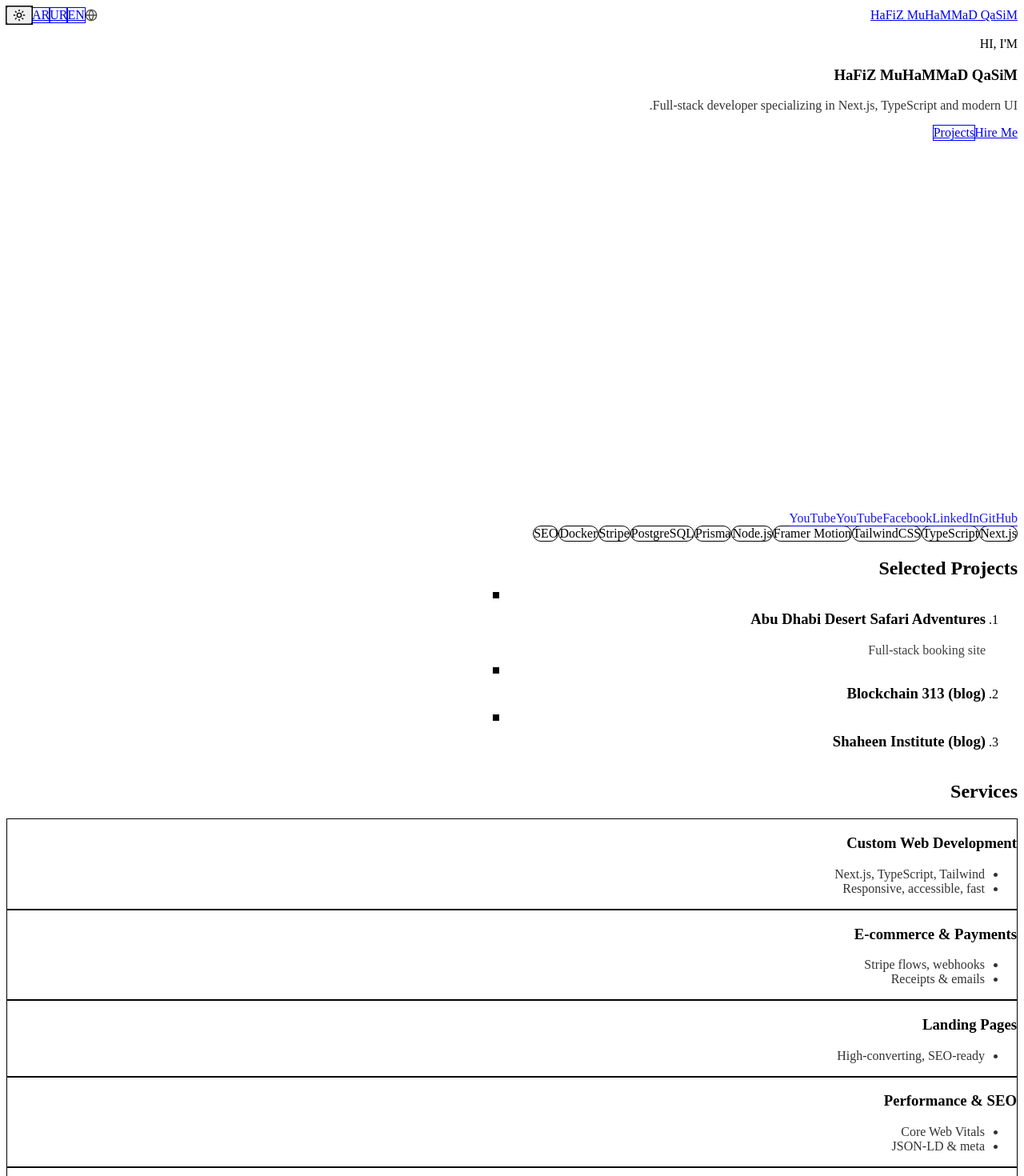
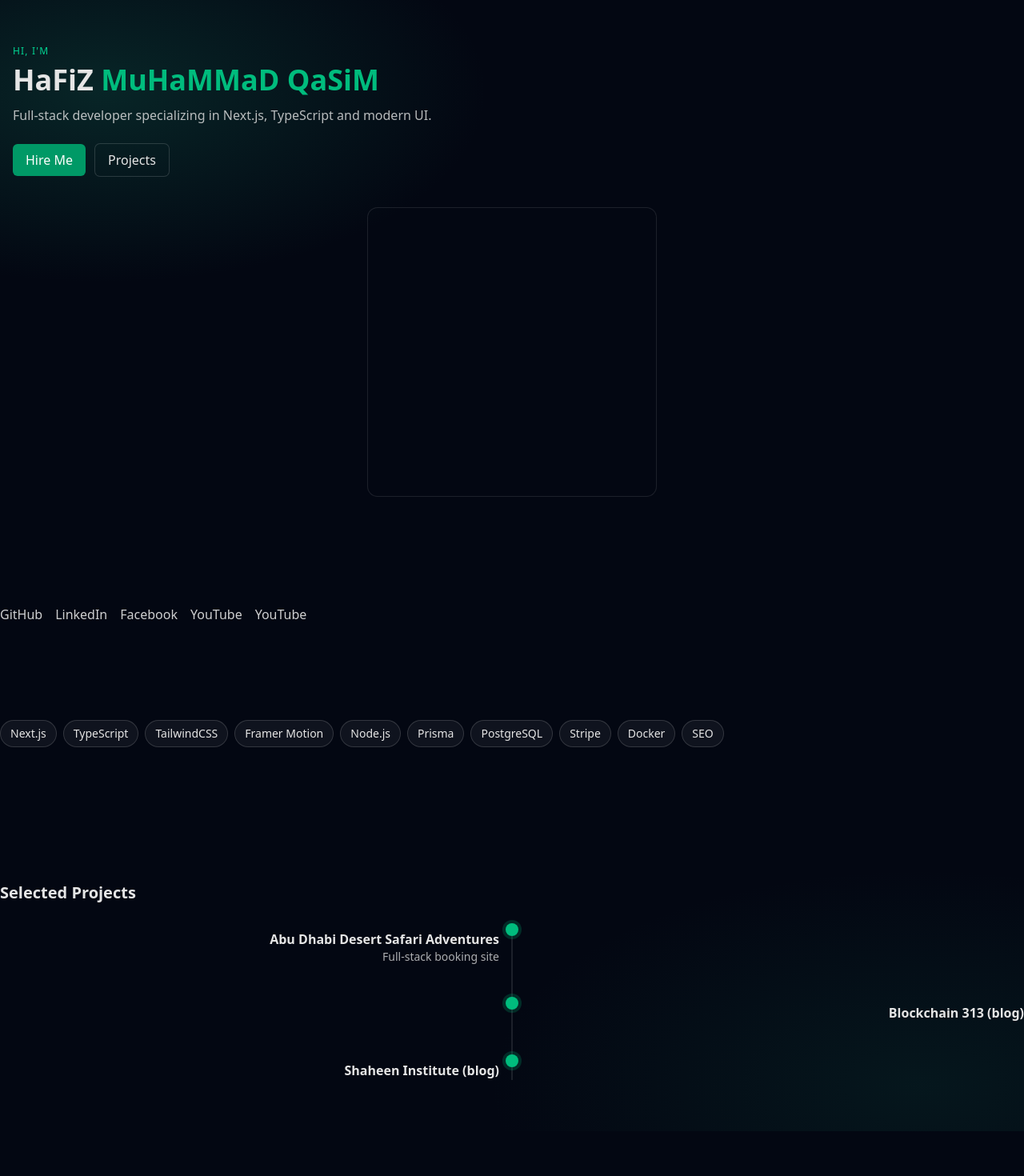
Before and after one commit to meqasim/qasim-portfolio, a Next.js app: page /ar in a window 1280 px wide. Shown: the top 1470 px of the page at 80% size. After the commit the page ends 1414 px from the top, so only its background shows below. Built offline with nearby package versions, Linux system fonts and the light colour scheme.

Commit message:
Resolving Error

```diff
--- a/package.json
+++ b/package.json
@@ -9,12 +9,14 @@
     "lint": "eslint"
   },
   "dependencies": {
+    "@tailwindcss/cli": "^4.1.15",
     "clsx": "^2.1.1",
     "framer-motion": "^12.23.24",
     "lucide-react": "^0.546.0",
     "next": "15.5.6",
     "next-intl": "^4.3.12",
     "next-themes": "^0.4.6",
+    "postcss": "^8.5.6",
     "react": "19.1.0",
     "react-dom": "19.1.0",
     "zod": "^4.1.12"
--- a/postcss.config.mjs
+++ b/postcss.config.mjs
@@ -1,5 +1,5 @@
 export default {
   plugins: {
-    "@tailwindcss/postcss": {}
+    "@tailwindcss/postcss": {},
   }
 }
--- a/src/app/[locale]/layout.tsx
+++ /dev/null
@@ -1,53 +0,0 @@
-import type {ReactNode} from "react";
-import type {AbstractIntlMessages} from "next-intl";
-import {NextIntlClientProvider} from "next-intl";
-import {getMessages, setRequestLocale} from "next-intl/server";
-import Script from "next/script";
-import Navbar from "@/components/site/navbar";
-import {Footer} from "@/components/site/footer";
-
-export const runtime = "edge";
-
-const SUPPORTED = ["en","ur","ar"] as const;
-type Locale = (typeof SUPPORTED)[number];
-const isRTL = (l: Locale) => l === "ar";
-
-export default async function LocaleLayout({
-  children,
-  params
-}: {
-  children: ReactNode;
-  params: Promise<{ locale: string }>;
-}) {
-  const { locale: raw } = await params;
-  const locale = (SUPPORTED.includes(raw as Locale) ? (raw as Locale) : "en") as Locale;
-
-  setRequestLocale(locale);
-  const messages = await getMessages<AbstractIntlMessages>();
-
-  return (
-    <html lang={locale} dir={isRTL(locale) ? "rtl" : "ltr"} suppressHydrationWarning>
-      <head>
-        <Script id="mq-theme-init" strategy="beforeInteractive">
-          {`(function(){try{
-              var s=localStorage.getItem('theme');
-              var d=window.matchMedia('(prefers-color-scheme: dark)').matches;
-              var t=(s==='light'||s==='dark')?s:(d?'dark':'light');
-              var r=document.documentElement;
-              if(t==='dark'){ r.classList.add('dark'); } else { r.classList.remove('dark'); }
-              r.setAttribute('data-theme',t);
-            }catch(e){}})();`}
-        </Script>
-      </head>
-      <body className="min-h-screen bg-white text-neutral-900 dark:bg-gray-950 dark:text-neutral-200">
-        <NextIntlClientProvider locale={locale} messages={messages}>
-          <Navbar />
-          <main className="pb-16">
-            {children}
-          </main>
-          <Footer />
-        </NextIntlClientProvider>
-      </body>
-    </html>
-  );
-}
--- a/src/app/[locale]/page.tsx
+++ b/src/app/[locale]/page.tsx
@@ -2,29 +2,14 @@ import Hero from "@/components/sections/hero";
 import SocialRow from "@/components/sections/social-row";
 import SkillsGrid from "@/components/sections/skills-grid";
 import ProjectsSection from "@/components/sections/projects-section";
-import ServicesTeaser from "@/components/sections/services-teaser";
-import Testimonials from "@/components/sections/testimonials";
 
 export default function Page() {
   return (
-    <>
-      <section className="container mx-auto px-4">
-        <Hero />
-        <SocialRow />
-        <SkillsGrid />
-      </section>
-
-      <section className="container mx-auto px-4">
-        <ProjectsSection />
-      </section>
-
-      <section className="container mx-auto px-4">
-        <ServicesTeaser />
-      </section>
-
-      <section className="container mx-auto px-4">
-        <Testimonials />
-      </section>
-    </>
+    <section className="space-y-16">
+      <Hero />
+      <SocialRow />
+      <SkillsGrid />
+      <ProjectsSection />
+    </section>
   );
 }
--- a/src/app/globals.css
+++ b/src/app/globals.css
@@ -1,44 +1,60 @@
-@tailwind base;
-@tailwind components;
-@tailwind utilities;
+@import "tailwindcss";
 
-/* Light tokens */
-:root {
-  --background: 0 0% 99%;
-  --foreground: 210 6% 10%;
-  --muted: 210 6% 96%;
-  --muted-foreground: 210 6% 40%;
-  --card: 0 0% 100%;
-  --card-foreground: 210 6% 10%;
-  --popover: 0 0% 100%;
-  --popover-foreground: 210 6% 10%;
-  --primary: 160 84% 39%;       /* emerald-500 */
-  --primary-foreground: 0 0% 100%;
-  --secondary: 160 84% 18%;
-  --secondary-foreground: 0 0% 100%;
-  --border: 210 6% 90%;
-  --input: 210 6% 90%;
-  --ring: 160 84% 39%;
+/* Theme tokens (Tailwind v4) */
+@theme {
+  --color-background: hsl(0 0% 99%);
+  --color-foreground: hsl(210 6% 10%);
+
+  --color-muted: hsl(210 6% 96%);
+  --color-muted-foreground: hsl(210 6% 40%);
+
+  --color-card: hsl(0 0% 100%);
+  --color-card-foreground: hsl(210 6% 10%);
+
+  --color-popover: hsl(0 0% 100%);
+  --color-popover-foreground: hsl(210 6% 10%);
+
+  --color-primary: hsl(160 84% 39%);           /* emerald-500 */
+  --color-primary-foreground: hsl(0 0% 100%);
+
+  --color-secondary: hsl(160 84% 18%);
+  --color-secondary-foreground: hsl(0 0% 100%);
+
+  --color-border: hsl(210 6% 90%);
+  --color-input: hsl(210 6% 90%);
+  --color-ring: hsl(160 84% 39%);
 }
 
-/* Dark tokens */
-.dark {
-  --background: 210 10% 8%;
-  --foreground: 0 0% 98%;
-  --muted: 210 10% 14%;
-  --muted-foreground: 210 6% 68%;
-  --card: 210 10% 10%;
-  --card-foreground: 0 0% 98%;
-  --popover: 210 10% 10%;
-  --popover-foreground: 0 0% 98%;
-  --primary: 160 84% 39%;
-  --primary-foreground: 0 0% 100%;
-  --secondary: 160 84% 20%;
-  --secondary-foreground: 0 0% 100%;
-  --border: 210 10% 20%;
-  --input: 210 10% 20%;
-  --ring: 160 84% 39%;
+/* Dark theme tokens (Tailwind v4) */
+@theme .dark {
+  --color-background: hsl(210 10% 8%);
+  --color-foreground: hsl(0 0% 98%);
+
+  --color-muted: hsl(210 10% 14%);
+  --color-muted-foreground: hsl(210 6% 68%);
+
+  --color-card: hsl(210 10% 10%);
+  --color-card-foreground: hsl(0 0% 98%);
+
+  --color-popover: hsl(210 10% 10%);
+  --color-popover-foreground: hsl(0 0% 98%);
+
+  --color-primary: hsl(160 84% 39%);
+  --color-primary-foreground: hsl(0 0% 100%);
+
+  --color-secondary: hsl(160 84% 20%);
+  --color-secondary-foreground: hsl(0 0% 100%);
+
+  --color-border: hsl(210 10% 20%);
+  --color-input: hsl(210 10% 20%);
+  --color-ring: hsl(160 84% 39%);
 }
 
-/* If your Tailwind config maps bg-background / text-foreground to these vars,
-   the toggle will switch properly. */
+/* Optional: base styles if you want them without adding classes on <body> */
+@layer base {
+  body {
+    /* If you already set `class="bg-background text-foreground"` in layout, this is optional */
+    background-color: var(--color-background);
+    color: var(--color-foreground);
+  }
+}
--- a/src/components/sections/hero.tsx
+++ b/src/components/sections/hero.tsx
@@ -1,27 +1,3 @@
 import Image from "next/image";
-import Link from "next/link";
-
-export function Hero() {
-  return (
-    <section className="container mx-auto px-4 py-14">
-      <div className="grid md:grid-cols-[1.2fr,1fr] items-center gap-10">
-        <div>
-          <p className="text-xs tracking-widest text-emerald-400 mb-2">HI, I&apos;M</p>
-          <h1 className="text-3xl sm:text-4xl font-extrabold mb-3">HaFiZ <span className="text-emerald-500">MuHaMMaD QaSiM</span></h1>
-          <p className="opacity-80 max-w-xl">
-            Full-stack developer specializing in Next.js, TypeScript and modern UI.
-          </p>
-          <div className="mt-6 flex gap-3">
-            <Link href="/contact" className="px-4 py-2 rounded-md bg-emerald-600 text-white hover:bg-emerald-500">Hire Me</Link>
-            <Link href="/projects" className="px-4 py-2 rounded-md ring-1 ring-white/15 hover:bg-white/5">Projects</Link>
-          </div>
-        </div>
-        <div className="justify-self-center">
-          <Image src="/hero.png" alt="Hafiz Muhammad Qasim" width={360} height={460} className="rounded-xl ring-1 ring-white/10" />
-        </div>
-      </div>
-    </section>
-  );
-}
-
-export default Hero;
+import Link from "next/link"; export function Hero() { return ( <section className="mx-auto px-4 py-14"> <div className="grid md:grid-cols-[1.2fr,1fr] items-center gap-10"> <div> <p className="text-xs tracking-widest text-emerald-400 mb-2">HI, I&apos;M</p> <h1 className="text-3xl sm:text-4xl font-extrabold mb-3">HaFiZ <span className="text-emerald-500">MuHaMMaD QaSiM</span></h1> <p className="opacity-80 max-w-xl"> Full-stack developer specializing in Next.js, TypeScript and modern UI. </p> <div className="mt-6 flex gap-3"> <Link href="/contact" className="px-4 py-2 rounded-md bg-emerald-600 text-white hover:bg-emerald-500">Hire Me</Link> <Link href="/projects" className="px-4 py-2 rounded-md ring-1 ring-white/15 hover:bg-white/5">Projects</Link> </div> </div> <div className="justify-self-center"> <Image src="/hero.png" alt="Hafiz Muhammad Qasim" width={360} height={460} className="rounded-xl ring-1 ring-white/10" /> </div> </div> </section> );
+} export default Hero;
--- a/src/components/sections/skills-grid.tsx
+++ b/src/components/sections/skills-grid.tsx
@@ -1,17 +1,2 @@
-import { SKILLS } from "@/content/site";
-
-export function SkillsGrid(){
-  return (
-    <section className="container-page py-10">
-      <div className="flex flex-wrap gap-2">
-        {SKILLS.map((s) => (
-          <span key={s} className="px-3 py-1.5 rounded-full border border-white/15 bg-white/5 text-sm">
-            {s}
-          </span>
-        ))}
-      </div>
-    </section>
-  );
-}
-
-export default SkillsGrid;
+import { SKILLS } from "@/content/site"; export function SkillsGrid(){ return ( <section className="-page py-10"> <div className="flex flex-wrap gap-2"> {SKILLS.map((s) => ( <span key={s} className="px-3 py-1.5 rounded-full border border-white/15 bg-white/5 text-sm"> {s} </span> ))} </div> </section> );
+} export default SkillsGrid;
--- a/src/components/sections/social-row.tsx
+++ b/src/components/sections/social-row.tsx
@@ -1,16 +1,3 @@
 import Link from "next/link";
-import { SOCIALS } from "@/content/site";
-
-export function SocialRow(){
-  return (
-    <div className="container-page py-4 flex flex-wrap gap-4 opacity-90">
-      {SOCIALS.map((s) => (
-        <Link key={s.href} href={s.href} className="nav-link underline-offset-4 hover:underline" target="_blank">
-          {s.label}
-        </Link>
-      ))}
-    </div>
-  );
-}
-
-export default SocialRow;
+import { SOCIALS } from "@/content/site"; export function SocialRow(){ return ( <div className="-page py-4 flex flex-wrap gap-4 opacity-90"> {SOCIALS.map((s) => ( <Link key={s.href} href={s.href} className="nav-link underline-offset-4 hover:underline" target="_blank"> {s.label} </Link> ))} </div> );
+} export default SocialRow;
--- a/src/components/site/navbar.tsx
+++ b/src/components/site/navbar.tsx
@@ -1,27 +1,29 @@
 "use client";
+
 import Link from "next/link";
-import {usePathname} from "next/navigation";
+import { usePathname } from "next/navigation";
 import LangSwitcher from "@/components/site/lang-switcher";
 import ThemeToggle from "@/components/site/theme-toggle";
 
 const LINKS = [
-  {href: "/", label: "Home"},
-  {href: "/projects", label: "Projects"},
-  {href: "/services", label: "Services"},
-  {href: "/about", label: "About"},
-  {href: "/contact", label: "Contact"},
-  {href: "/resume", label: "Resume"},
+  { href: "/", label: "Home" },
+  { href: "/projects", label: "Projects" },
+  { href: "/services", label: "Services" },
+  { href: "/about", label: "About" },
+  { href: "/contact", label: "Contact" },
+  { href: "/resume", label: "Resume" }
 ] as const;
 
 export default function Navbar() {
   const pathname = usePathname() || "/en";
-  const localeMatch = pathname.match(/^\/(en|ur|ar)(?:\/|$)/);
-  const locale = (localeMatch?.[1] || "en") as "en" | "ur" | "ar";
+  const match = /^\/(en|ur|ar)(?:\/|$)/.exec(pathname);
+  const locale = (match?.[1] ?? "en") as "en" | "ur" | "ar";
   const withLocale = (p: string) => `/${locale}${p === "/" ? "" : p}`;
 
   return (
     <header className="sticky top-0 z-40 bg-background/80 backdrop-blur">
-      <div className="container mx-auto px-4 flex h-14 items-center justify-between">
+      <div className="mx-auto max-w-6xl px-4 sm:px-6 lg:px-8">
+        <div className="flex h-14 items-center justify-between">
           <Link href={withLocale("/")} className="font-semibold">
             HaFiZ <span className="text-emerald-500">MuHaMMaD QaSiM</span>
           </Link>
@@ -53,6 +55,7 @@ export default function Navbar() {
             <ThemeToggle />
           </div>
         </div>
+      </div>
     </header>
   );
 }
--- a/src/components/site/theme-toggle.tsx
+++ b/src/components/site/theme-toggle.tsx
@@ -4,35 +4,39 @@ import {Moon, Sun} from "lucide-react";
 
 export default function ThemeToggle() {
   const [mounted, setMounted] = useState(false);
-  const [theme, setTheme] = useState<"light" | "dark">("dark");
+  const [isDark, setIsDark] = useState(false);
 
   useEffect(() => {
     setMounted(true);
-    const stored = typeof window !== "undefined" ? localStorage.getItem("theme") : null;
-    const prefersDark = typeof window !== "undefined" && window.matchMedia("(prefers-color-scheme: dark)").matches;
-    const initial = stored === "light" || stored === "dark" ? stored : (prefersDark ? "dark" : "light");
-    setTheme(initial as "light" | "dark");
+    const root = document.documentElement;
+    setIsDark(root.classList.contains("dark"));
   }, []);
 
-  useEffect(() => {
-    if (!mounted) return;
+  const toggle = () => {
     const root = document.documentElement;
-    if (theme === "dark") root.classList.add("dark"); else root.classList.remove("dark");
-    root.dataset.theme = theme;
-    localStorage.setItem("theme", theme);
-  }, [mounted, theme]);
+    const next = !isDark;
+    setIsDark(next);
+    root.classList.toggle("dark", next);
+    // Persist for SSR on next request
+    document.cookie = `theme=${next ? "dark" : "light"}; Path=/; Max-Age=31536000; SameSite=Lax`;
+  };
 
   if (!mounted) {
-    return <button aria-label="Toggle theme" className="inline-flex h-8 w-8 items-center justify-center rounded-md bg-white/5 ring-1 ring-white/10" />;
+    return (
+      <button
+        aria-label="Toggle theme"
+        className="inline-flex h-8 w-8 items-center justify-center rounded-md bg-white/5 ring-1 ring-white/10"
+      />
+    );
   }
 
   return (
     <button
       aria-label="Toggle theme"
-      onClick={() => setTheme(t => t === "dark" ? "light" : "dark")}
+      onClick={toggle}
       className="inline-flex h-8 w-8 items-center justify-center rounded-md bg-white/5 ring-1 ring-white/10 hover:bg-white/10"
     >
-      {theme === "dark" ? <Moon size={16} /> : <Sun size={16} />}
+      {isDark ? <Moon size={16} /> : <Sun size={16} />}
     </button>
   );
 }
```
Also changed, not shown: src/components/sections/projects-section.tsx (+4 -51 lines), src/components/sections/testimonials.tsx (+1 -16 lines), 1 other file (tests, documents, lock files or other folders). Lines whose indentation alone changed are shown as unchanged.
